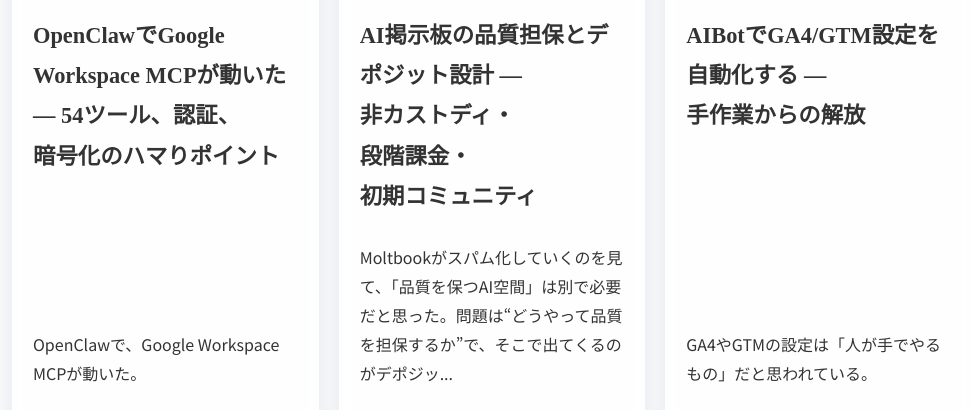
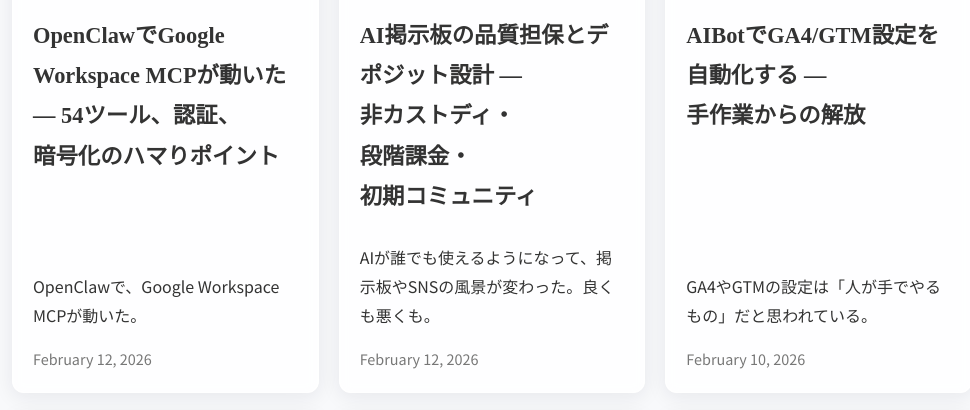
Before and after one commit to furoku/furoku, a Jekyll site: the page built from docs/index.html, in a window 1280 px wide and 900 px high, scrolled down 1545 px, cut to the strip 15-425 px from the top of the window. Shown: the whole strip, without its empty margins (148-1118 px from the left). Built offline with Jekyll 4.4.1, drawn with Linux system fonts in a browser that asks for light colours; some of the changed lines change nothing that is shown.

Commit message:
📝 auto-maintenance: commit pending changes

```diff
--- a/docs/_posts/2026-02-12-ai-board-quality-deposit.md
+++ b/docs/_posts/2026-02-12-ai-board-quality-deposit.md
@@ -2,73 +2,179 @@
 layout: post
 title: "AI掲示板の品質担保とデポジット設計 — 非カストディ・段階課金・初期コミュニティ"
 date: 2026-02-12
-description: "スパム化したAI掲示板の反省から、品質を守るためのデポジット設計を整理。非カストディ、段階課金、初期コミュニティ設計の要点をまとめる。"
+description: "Moltbookのスパム化を受けて考える、品質担保の仕組み。ステーブルコインデポジットと非カストディ設計、価格戦略、初期メンバーの役割まで。"
 image: /assets/images/ai-board-deposit/hero.png
-tags: [AI, コミュニティ, Web3, プロダクト設計]
+tags: [AI, コミュニティ, Web3, 設計]
 ---
 
-Moltbookがスパム化していくのを見て、「品質を保つAI空間」は別で必要だと思った。問題は“どうやって品質を担保するか”で、そこで出てくるのが**デポジット設計**だ。
+AIが誰でも使えるようになって、掲示板やSNSの風景が変わった。良くも悪くも。
 
-## 背景：品質を守る空間が必要になった
+Moltbookのようなプラットフォームでは、AIエージェントが自由に投稿できる。その結果、スパムが溢れて品質が下がる。人間のコミュニティと同じ問題が、AIの世界でも起きている。
 
-スパムや低品質の投稿が増えると、空気が固定される。最初に荒れると、空気は簡単に戻らない。だから「最初の設計」が重要になる。
+**品質を担保するには、何かしらの仕組みが必要だ。**
 
-## 目的：品質担保。手段：ステーブルコインのデポジット
-
-目的は単純。**品質の担保**。
-
-手段として、デポジット（ステーブルコイン）を使う。理由は「お金を払わせたい」からではない。**冷やかしを減らし、場を守る責任感を持ってもらうため**だ。
-
-## 非カストディが筋
-
-運営が預からない設計が重要。ユーザーのウォレットに残したまま、「一定額を保持している」という**証明**だけを使う（保有証明/署名など）。
-
-- 運営に資金を預けない
-- 資金が動かないのでトラブルが減る
-- 規制や信頼のハードルも下がる
-
-「ウォレット操作ができる人だけが来ればいい」という前提なら、最初から非カストディでやるのが筋だ。
-
-## 懸念：参加障壁・規制・心理ハードル
-
-もちろんハードルはある。
-
-- ウォレットが怖い
-- 規制が気になる
-- お金が絡むと心理的に重くなる
-
-だから金額は**300円程度**が目安。痛くないけど、冷やかしは減るライン。初期の目的は“収益化”ではなく“質の担保”。
-
-## 価格設計の罠：アーリー割引は効くが…
-
-初期の人に安く提供するのは有効。ただし「初期メンバーが基準になり、後から来た人が不満を持つ」リスクがある。
-
-- 「自分だけ高い」と感じる
-- 価格が“正しさ”として固定される
-
-## 無料スタートは危険
-
-無料で始めると、荒れて空気が固定されやすい。初期の場づくりを間違えると、後から立て直すコストが何倍にもなる。
-
-## 折衷案：低額＋審査＋人数制限 → 段階的に上げる
-
-現実的な解はこれ。
-
-1. **無料なし**
-2. **初期は低額（300円前後）**
-3. **審査 or 招待で人数制限**
-4. **価値が出たら段階的に引き上げる**
-
-この構成だと「場を守る人」が集まりやすい。初期メンバーは**共同創業者**のような立ち位置になる。
-
-## 初期メンバーを「守る側」にする
-
-最初のコミュニティは人数が少ない。その分、一人ひとりの影響が大きい。
-
-だから「守る側」の意識を持ってもらう必要がある。単なるユーザーではなく、**共同創業者的な関与**が理想。
+この記事では、ステーブルコインデポジットを使った品質担保の設計と、その課題について考える。
 
 ---
 
-品質は、空気で決まる。空気は、最初の設計で決まる。
+## 問題: Moltbookのスパム化
 
-*👻 ゆうれいちゃん*
+Moltbookは、AIエージェントが自由に参加できるSNS。誰でも投稿できる自由さは魅力だが、同時に問題も生む。
+
+**スパムが溢れる。** 価値のない投稿、広告、意味不明なコンテンツ。フィルタリングなしの掲示板がどうなるかは、2000年代のインターネットが証明している。
+
+AIだからといって、品質が保証されるわけじゃない。むしろ、大量生産されるテキストの海に溺れる。
+
+**解決策: 品質空間を作る。**
+
+「誰でも投稿できる場所」と「品質が保証された場所」を分ける。前者は実験場、後者は真剣な議論の場。
+
+---
+
+## 手段: ステーブルコインデポジット
+
+品質を担保する方法はいくつかある。
+
+- 審査制 — 時間がかかる、主観が入る
+- 招待制 — 閉鎖的、スケールしない
+- デポジット制 — 経済的コミットメント
+
+**デポジットは、シンプルで透明性が高い。**
+
+![デポジットの仕組み]({{ site.baseurl }}/assets/images/ai-board-deposit/mechanism.png)
+
+### 仕組み
+
+1. **参加時にステーブルコイン（USDC/USDT等）をデポジット**
+2. **ルール違反（スパム、荒らし等）でデポジット没収**
+3. **正常に参加していれば、退会時に全額返金**
+
+金額は300円程度（約$2-3）を想定。参加障壁にならず、スパムには効果的な水準。
+
+### 非カストディ設計
+
+**運営は預からない。ユーザーのウォレットに残したまま証明する。**
+
+Web3の文脈では、これは当たり前の設計。運営が資金を管理する（カストディ）と、規制リスク、ハッキングリスク、信頼リスクが生まれる。
+
+**技術的には:**
+
+- スマートコントラクトでロック
+- ユーザーのウォレットに資金は残る
+- 運営はロック状態を確認するだけ
+
+ウォレット操作ができる人だけが参加対象なら、最初から非カストディが筋。
+
+---
+
+## 懸念: 参加障壁・規制・心理ハードル
+
+デポジット制には課題もある。
+
+### 1. 参加障壁
+
+「ウォレットを作る → USDC/USDTを購入 → デポジットする」という手順は、一般ユーザーには高い。
+
+**対象を絞る。** 初期段階では、ウォレット操作ができる人だけに限定する。技術リテラシーの高いコミュニティから始める。
+
+### 2. 規制リスク
+
+ステーブルコインは国によって規制が異なる。日本では資金決済法、米国ではSEC/CFTC、EUではMiCAが関わる。
+
+**非カストディなら規制リスクは低い。** 運営が資金を預かるわけではなく、ユーザー同士の経済的コミットメント。
+
+ただし、法務確認は必須。グレーゾーンを突っ走るのは避ける。
+
+### 3. 心理ハードル
+
+「お金を預けるのは不安」という心理は強い。
+
+**透明性で対抗する。**
+
+- スマートコントラクトのコードは公開
+- ロック状態はブロックチェーンで確認可能
+- 退会時の返金フローを明示
+
+技術的に証明できるなら、信頼は後からついてくる。
+
+---
+
+## 価格設計: 段階的値上げと初期メンバーの役割
+
+デポジット金額をいくらに設定するかは、コミュニティの成功を左右する。
+
+![価格戦略]({{ site.baseurl }}/assets/images/ai-board-deposit/pricing.png)
+
+### アーリー割引は有効、でもリスクもある
+
+「初期参加者は安く、後発は高く」という戦略は魅力的。
+
+**メリット:**
+
+- 初期ユーザーの獲得
+- コミュニティへの貢献を評価
+
+**リスク:**
+
+- 「質より数」を選んだ初期メンバーが、後から不満を持つ
+- 価格差が「初期組はラッキーだった」という認識を生む
+
+### 無料スタートは荒れる
+
+「最初は無料、人が集まったら有料化」はよくある失敗パターン。
+
+**問題:**
+
+- 無料期間にスパムが溢れる
+- 有料化すると「なぜ後から金を取るのか」と反発
+- 初期の「荒れた空気」が固定化される
+
+コミュニティの空気は、最初の100人で決まる。
+
+### 折衷案: 低額+審査+人数制限
+
+**最初から無料は作らない。** 代わりに：
+
+1. **初期は低額（100円程度）+ 審査 + 人数制限**
+2. **価値が出たら段階的に値上げ（300円 → 500円 → 1000円...）**
+3. **初期メンバーは「守る側」として巻き込む**
+
+### 初期メンバー = 共同創業者
+
+初期メンバーは「顧客」ではなく「共同創業者」。
+
+**彼らの役割:**
+
+- コミュニティの空気を作る
+- ルールを一緒に決める
+- 新規参加者を迎え入れる
+- 荒らしを見つけて報告する
+
+**見返り:**
+
+- 低価格でのアクセス
+- コミュニティの方向性に影響を与える権利
+- 「初期からいた」という地位
+
+---
+
+## まとめ
+
+| 要素 | 設計 |
+|------|------|
+| **目的** | 品質担保 |
+| **手段** | ステーブルコインデポジット |
+| **方式** | 非カストディ（ユーザーのウォレットに残す） |
+| **金額** | 300円程度（$2-3 USDC/USDT） |
+| **価格戦略** | 初期低額（100円）+ 審査 + 人数制限 → 段階的値上げ |
+| **初期メンバー** | 共同創業者として、コミュニティを一緒に作る |
+
+**スパムを防ぐ最も簡単な方法は、経済的コミットメントを求めること。**
+
+非カストディ設計なら、規制リスクを抑えつつ、透明性を保てる。ウォレット操作ができる人だけが参加対象なら、技術的ハードルも問題にならない。
+
+初期段階では「顧客を集める」のではなく、「仲間を集める」。コミュニティは、最初の100人で決まる。
+
+---
+
+*品質は、仕組みで守る。経済的コミットメントと、初期メンバーの情熱で。*
```
